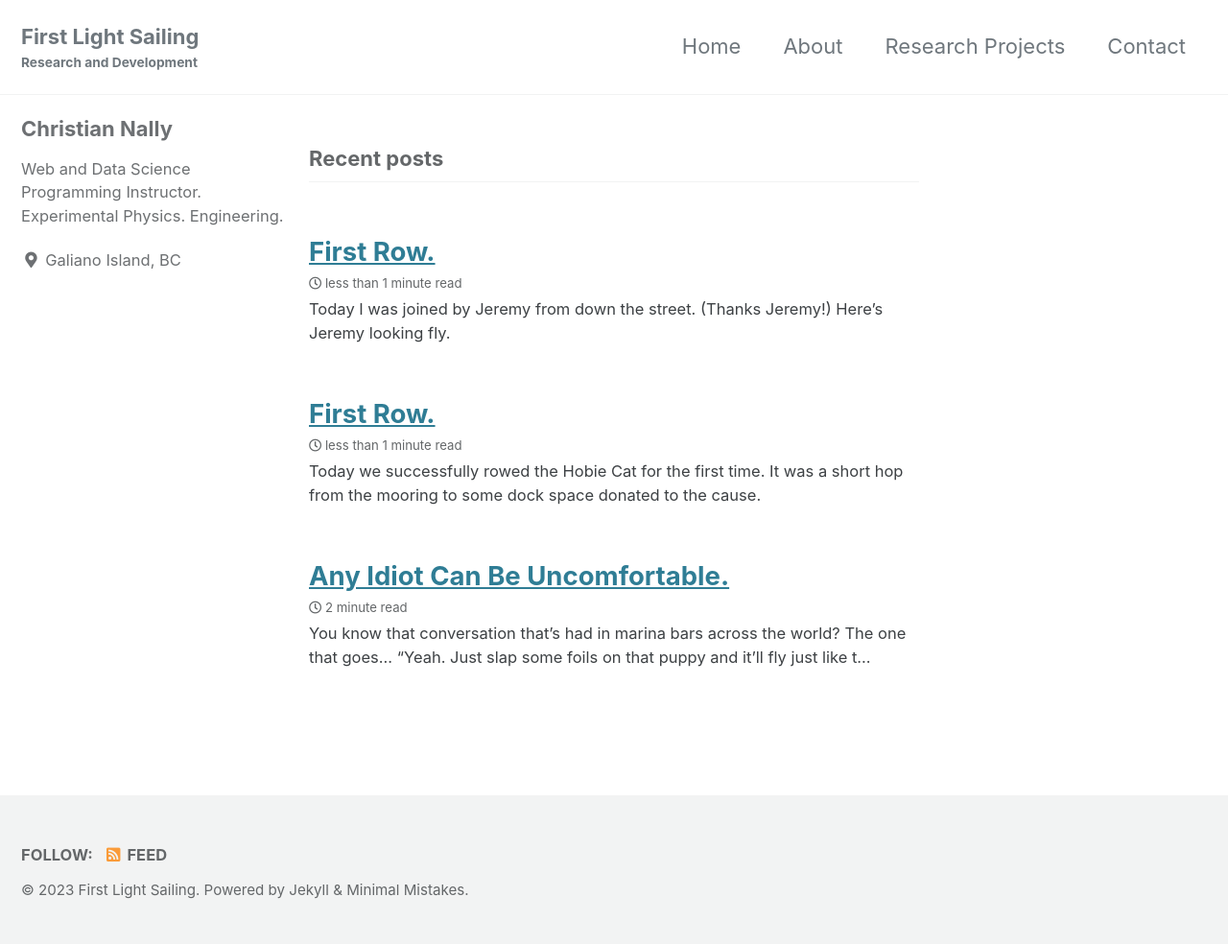
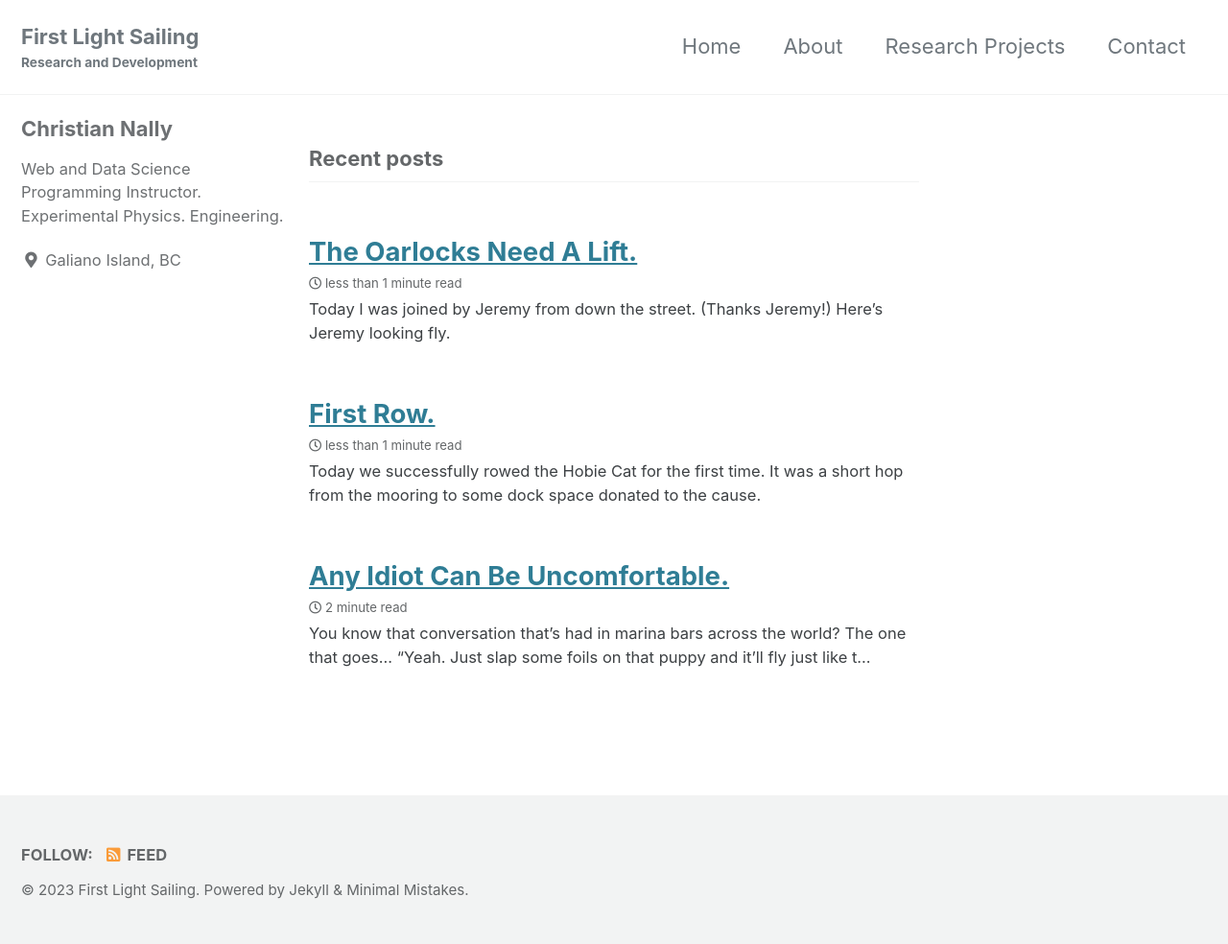
Before and after one commit to motiveNation/motiveNation.github.io, a Jekyll site: the page built from index.html, in a window 1280 px wide. Shown: the whole page at 96% size. Built offline with Jekyll 4.4.1, drawn with Linux system fonts in a browser that asks for light colours; cached includes are drawn as plain includes; the list of posts is cut into pages by our own code.

Commit message:
title update

```diff
--- a/_posts/2023-03-14-the-oarlocks-need-a-lift.md
+++ b/_posts/2023-03-14-the-oarlocks-need-a-lift.md
@@ -1,5 +1,5 @@
 ---
-title: "First Row."
+title: "The Oarlocks Need A Lift."
 categories:
   - Website
 tags:
```
